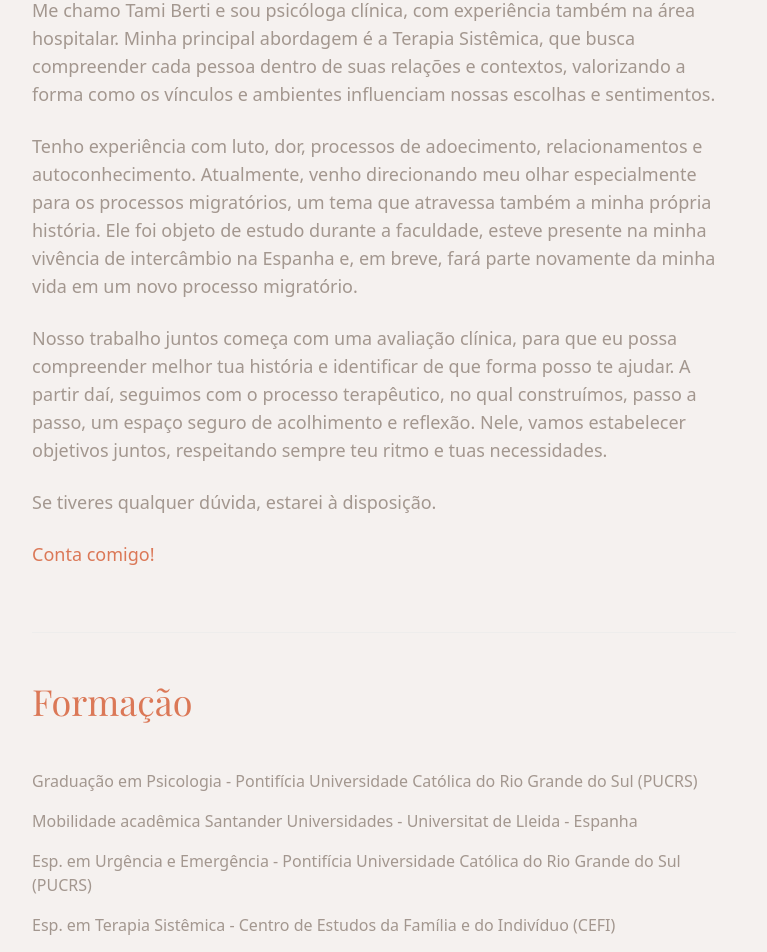
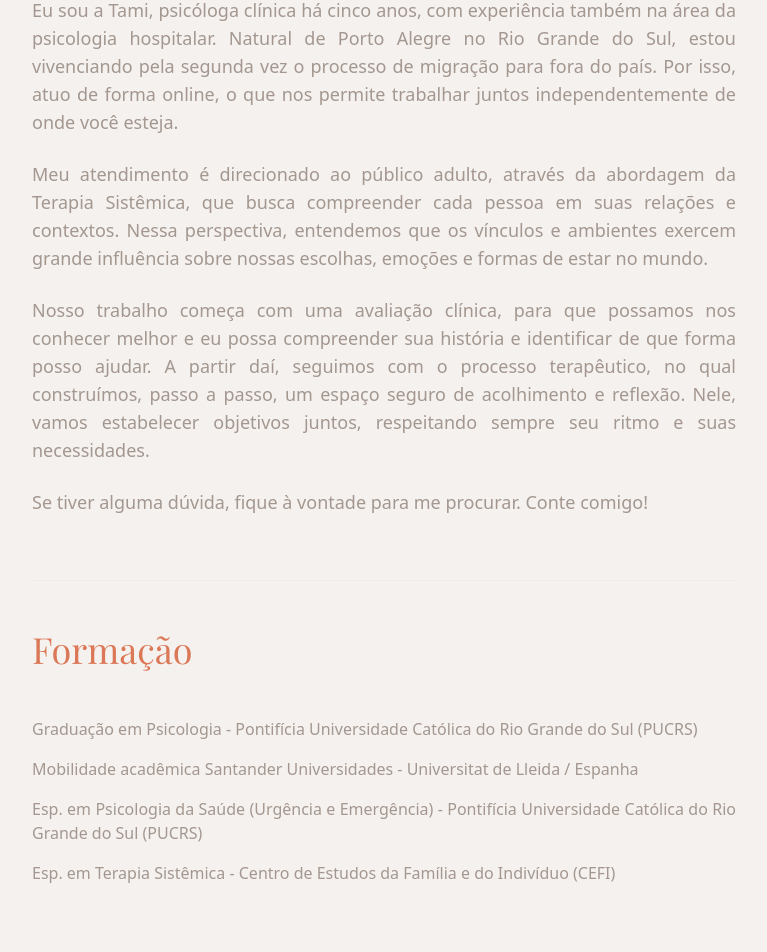
Before and after one commit to tamiberti/tamiberti, a React (Vite) app: page / in a window 1280 px wide. Shown: the part 1100-2052 px from the top of the page, without its empty margins (256-1023 px from the left). Built offline with nearby package versions, Linux system fonts and the light colour scheme.

Commit message:
Visual edit in Lovable

```diff
--- a/src/components/About.tsx
+++ b/src/components/About.tsx
@@ -13,27 +13,16 @@ const About = () => {
               Oi, que bom te ter por aqui!
             </p>
 
-            <p className="text-muted-foreground font-light">
-              Me chamo Tami Berti e sou psicóloga clínica, com experiência também na área hospitalar.
-              Minha principal abordagem é a Terapia Sistêmica, que busca compreender cada pessoa dentro de suas relações e contextos, valorizando a forma como os vínculos e ambientes influenciam nossas escolhas e sentimentos.
-            </p>
+            <p className="text-muted-foreground font-light text-justify">Eu sou a Tami, psicóloga clínica há cinco anos, com experiência também na área da psicologia hospitalar. Natural de Porto Alegre no Rio Grande do Sul, estou vivenciando pela segunda vez o processo de migração para fora do país. Por isso, atuo de forma online, o que nos permite trabalhar juntos independentemente de onde você esteja.</p>
 
-            <p className="text-muted-foreground font-light">
-              Tenho experiência com luto, dor, processos de adoecimento, relacionamentos e autoconhecimento. Atualmente, venho direcionando meu olhar especialmente para os processos migratórios, um tema que atravessa também a minha própria história. Ele foi objeto de estudo durante a faculdade, esteve presente na minha vivência de intercâmbio na Espanha e, em breve, fará parte novamente da minha vida em um novo processo migratório.
-            </p>
+            <p className="text-muted-foreground font-light text-justify">Meu atendimento é direcionado ao público adulto, através da abordagem da Terapia Sistêmica, que busca compreender cada pessoa em suas relações e contextos. Nessa perspectiva, entendemos que os vínculos e ambientes exercem grande influência sobre nossas escolhas, emoções e formas de estar no mundo.</p>
 
-            <p className="text-muted-foreground font-light">
-              Nosso trabalho juntos começa com uma avaliação clínica, para que eu possa compreender melhor tua história e identificar de que forma posso te ajudar.
-              A partir daí, seguimos com o processo terapêutico, no qual construímos, passo a passo, um espaço seguro de acolhimento e reflexão. Nele, vamos estabelecer objetivos juntos, respeitando sempre teu ritmo e tuas necessidades.
-            </p>
+            <p className="text-muted-foreground font-light text-justify">Nosso trabalho começa com uma avaliação clínica, para que possamos nos conhecer melhor e eu possa compreender sua história e identificar de que forma posso ajudar. A partir daí, seguimos com o processo terapêutico, no qual construímos, passo a passo, um espaço seguro de acolhimento e reflexão. Nele, vamos estabelecer objetivos juntos, respeitando sempre seu ritmo e suas necessidades.</p>
 
-            <p className="text-muted-foreground font-light">
-              Se tiveres qualquer dúvida, estarei à disposição.
-            </p>
+            <p className="text-muted-foreground font-light">Se tiver alguma dúvida, fique à vontade para me procurar.
+Conte comigo!</p>
 
-            <p className="font-light text-primary">
-              Conta comigo!
-            </p>
+
           </div>
 
           {/* Formação Section */}
@@ -43,16 +32,12 @@ const About = () => {
             </h3>
 
             <div className="space-y-4 text-left">
-              <p className="text-muted-foreground font-light">
+              <p className="text-muted-foreground font-light text-justify">
                 Graduação em Psicologia - Pontifícia Universidade Católica do Rio Grande do Sul (PUCRS)
               </p>
-              <p className="text-muted-foreground font-light">
-                Mobilidade acadêmica Santander Universidades - Universitat de Lleida - Espanha
-              </p>
-              <p className="text-muted-foreground font-light">
-                Esp. em Urgência e Emergência - Pontifícia Universidade Católica do Rio Grande do Sul (PUCRS)
-              </p>
-              <p className="text-muted-foreground font-light">
+              <p className="text-muted-foreground font-light text-justify">Mobilidade acadêmica Santander Universidades - Universitat de Lleida / Espanha</p>
+              <p className="text-muted-foreground font-light text-justify">Esp. em Psicologia da Saúde (Urgência e Emergência) - Pontifícia Universidade Católica do Rio Grande do Sul (PUCRS)</p>
+              <p className="text-muted-foreground font-light text-justify">
                 Esp. em Terapia Sistêmica - Centro de Estudos da Família e do Indivíduo (CEFI)
               </p>
             </div>
--- a/src/components/Contact.tsx
+++ b/src/components/Contact.tsx
@@ -22,7 +22,7 @@ const Contact = () => {
 
       {/* Fixed CTA Button - Alice Abadi style */}
       <div className="fixed bottom-6 right-6 z-40">
-        <Button className="bg-primary hover:bg-primary/90 text-primary-foreground px-6 py-3 rounded-full shadow-lg hover:shadow-xl transition-all duration-300 hover:scale-105 text-sm font-light" onClick={() => window.open('https://wa.me/5551992188634?text=Olá%2C+gostaria+de+agendar+uma+consulta', '_blank')}>
+        <Button onClick={() => window.open('https://wa.me/5551992188634?text=Olá%2C+gostaria+de+agendar+uma+consulta', '_blank')} className="px-6 py-3 rounded-full shadow-lg hover:shadow-xl transition-all duration-300 hover:scale-105 text-sm font-light bg-[#9fcfe3]/80 text-white">
           Agende sua consulta
           <span className="ml-2">📱</span>
         </Button>
--- a/src/components/Hero.tsx
+++ b/src/components/Hero.tsx
@@ -13,7 +13,7 @@ const Hero = () => {
               <span className="text-primary text-7xl"></span>
             </h1>
             <h1 className="font-playfair text-5xl md:text-6xl lg:text-7xl font-light leading-none">
-              <span className="text-secondary">TAMI BERTI</span>
+              <span className="text-[#9fcfe3]/80">TAMI BERTI</span>
             </h1>
           </div>
 
```
